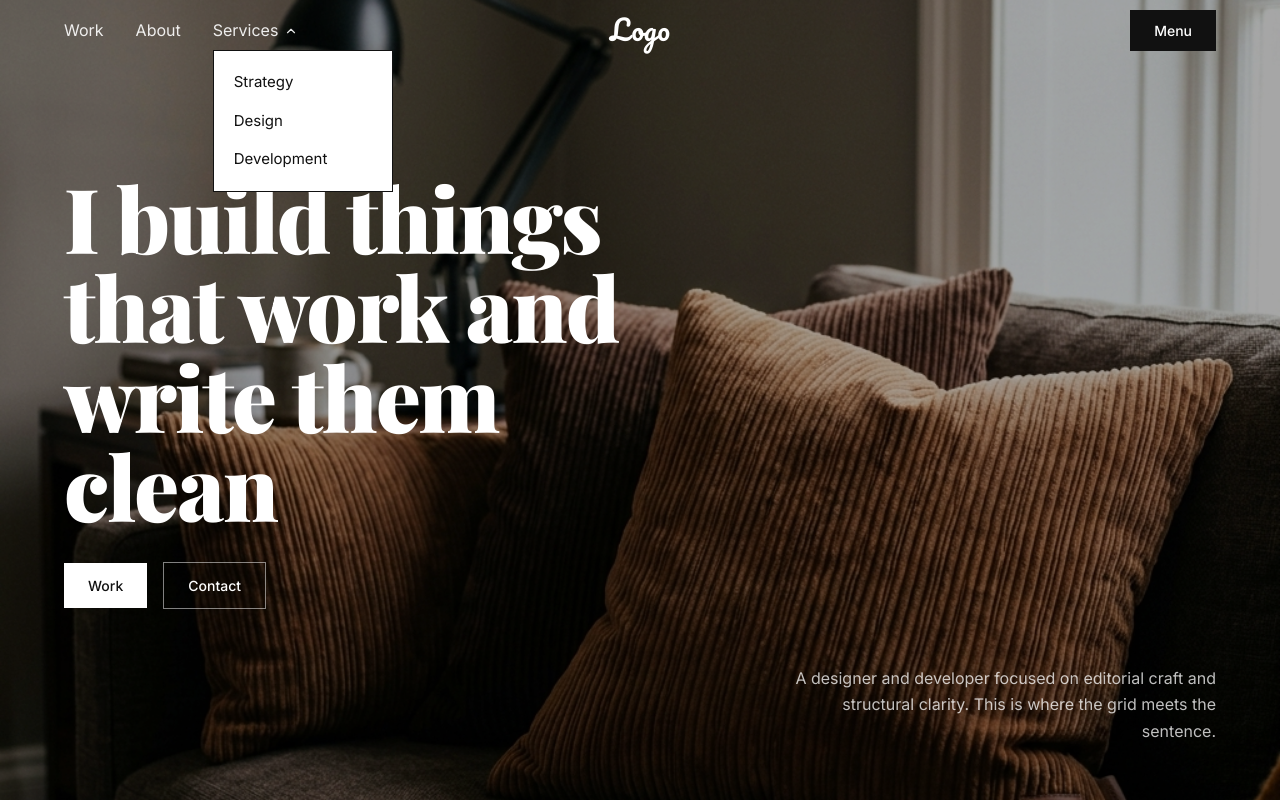
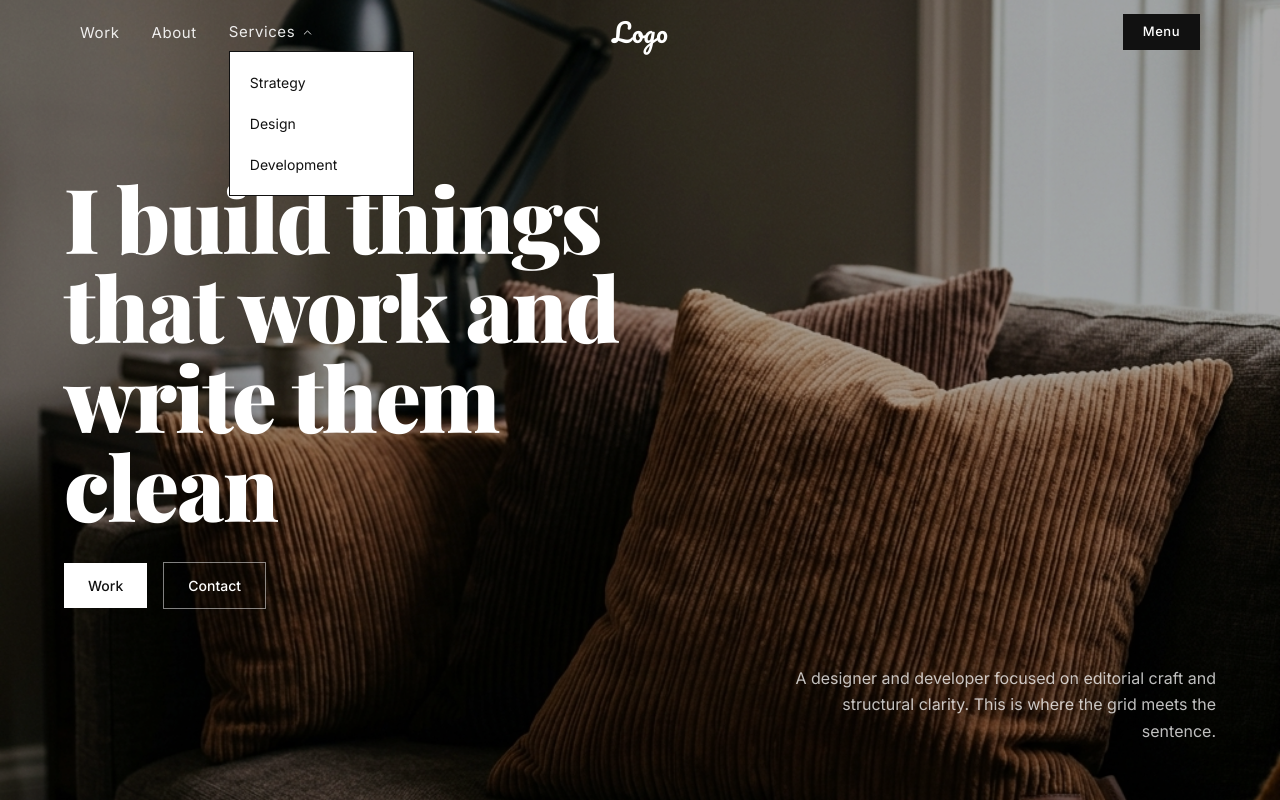
Before and after one commit to kaz-hero123/hilman-portfolio, a Next.js app: page / in a window 1280 px wide. Both pictures are taken after a click on the button "Services". Shown: the top 800 px of the page. Built offline with nearby package versions, Linux system fonts and the light colour scheme.

Commit message:
feat: implement responsive global navigation and services dropdown

```diff
--- a/src/components/Nav.tsx
+++ b/src/components/Nav.tsx
@@ -2,47 +2,50 @@
 
 import { useState, useEffect, useRef } from 'react'
 import { ChevronDown } from 'lucide-react'
+import { motion, AnimatePresence } from 'framer-motion'
 import { cn } from '@/lib/utils'
-import { motion, AnimatePresence } from 'framer-motion'
+
+// ─── Data ────────────────────────────────────────────────────────────────────
 
 const navLinks = [
-  { label: 'Work', href: '#projects' },
+  { label: 'Work', href: '#work' },
   { label: 'About', href: '#about' },
 ]
 
 const serviceItems = [
   { label: 'Strategy', href: '#strategy' },
-  { label: 'Design', href: '#design' },
-  { label: 'Development', href: '#development' },
+  { label: 'Design', href: '#craft' },
+  { label: 'Development', href: '#work' },
 ]
+
+// ─── Component ───────────────────────────────────────────────────────────────
 
 export function Nav() {
   const [scrolled, setScrolled] = useState(false)
   const [menuOpen, setMenuOpen] = useState(false)
   const [servicesOpen, setServicesOpen] = useState(false)
+  const [heroHeight, setHeroHeight] = useState(0)
   const servicesRef = useRef<HTMLDivElement>(null)
-  const [heroHeight, setHeroHeight] = useState(0)
 
-  // Track hero section height for color transition
+  // Measure hero for color-flip threshold
   useEffect(() => {
     const hero = document.getElementById('hero')
-    if (hero) {
-      const updateHeight = () => setHeroHeight(hero.offsetHeight)
-      updateHeight()
-      window.addEventListener('resize', updateHeight)
-      return () => window.removeEventListener('resize', updateHeight)
-    }
+    if (!hero) return
+    const update = () => setHeroHeight(hero.offsetHeight)
+    update()
+    window.addEventListener('resize', update)
+    return () => window.removeEventListener('resize', update)
   }, [])
 
+  // Scroll: flip from transparent → white bg once past hero
   useEffect(() => {
-    const onScroll = () => {
-      setScrolled(window.scrollY > heroHeight - 80)
-    }
+    const onScroll = () => setScrolled(window.scrollY > heroHeight - 80)
     window.addEventListener('scroll', onScroll, { passive: true })
-    onScroll() // initial check
+    onScroll()
     return () => window.removeEventListener('scroll', onScroll)
   }, [heroHeight])
 
+  // Close mobile menu above md breakpoint
   useEffect(() => {
     const onResize = () => {
       if (window.innerWidth >= 768) setMenuOpen(false)
@@ -51,83 +54,91 @@ export function Nav() {
     return () => window.removeEventListener('resize', onResize)
   }, [])
 
+  // Body scroll lock
   useEffect(() => {
     document.body.style.overflow = menuOpen ? 'hidden' : ''
-    return () => { document.body.style.overflow = '' }
+    return () => {
+      document.body.style.overflow = ''
+    }
   }, [menuOpen])
 
+  // Close services dropdown on outside click
   useEffect(() => {
-    const handleClick = (e: MouseEvent) => {
-      if (servicesRef.current && !servicesRef.current.contains(e.target as Node)) {
+    const handler = (e: MouseEvent) => {
+      if (
+        servicesRef.current &&
+        !servicesRef.current.contains(e.target as Node)
+      ) {
         setServicesOpen(false)
       }
     }
-    document.addEventListener('mousedown', handleClick)
-    return () => document.removeEventListener('mousedown', handleClick)
+    document.addEventListener('mousedown', handler)
+    return () => document.removeEventListener('mousedown', handler)
   }, [])
 
-  const handleLinkClick = () => {
+  const closeAll = () => {
     setMenuOpen(false)
     setServicesOpen(false)
   }
 
-  // When over hero = white text; when scrolled past = dark text on light bg
-  const overHero = !scrolled
+  const onHero = !scrolled
 
   return (
     <>
+      {/* ── Fixed header ────────────────────────────────────────────────── */}
       <header
         className={cn(
           'fixed top-0 left-0 right-0 z-50 transition-all duration-300',
           scrolled
-            ? 'bg-[#E8E4DE] border-b border-[#D5D0C8]'
-            : 'bg-transparent',
+            ? 'bg-white/95 backdrop-blur-sm border-b border-ash'
+            : 'bg-transparent'
         )}
       >
         <nav
-          className="max-w-[1400px] mx-auto px-6 md:px-12 lg:px-16 h-[60px] flex items-center"
+          className="max-w-[1400px] mx-auto px-6 md:px-12 lg:px-20 h-16 flex items-center"
           aria-label="Main navigation"
         >
-          {/* Left: Nav Links */}
+          {/* ── Left: nav links + services dropdown ──────────────────── */}
           <ul className="hidden md:flex items-center gap-8" role="list">
             {navLinks.map((link) => (
               <li key={link.href}>
                 <a
                   href={link.href}
+                  onClick={closeAll}
                   className={cn(
-                    'font-body text-[16px] font-normal transition-colors duration-300 focus-ring',
-                    overHero
+                    'font-body text-[15px] font-normal tracking-wide transition-colors duration-200 focus-ring link-draw',
+                    onHero
                       ? 'text-white/90 hover:text-white'
-                      : 'text-ink hover:text-ink/70',
+                      : 'text-ink hover:text-ink/60'
                   )}
-                  onClick={handleLinkClick}
                 >
                   {link.label}
                 </a>
               </li>
             ))}
 
-            {/* Services Dropdown */}
+            {/* Services dropdown */}
             <li>
               <div ref={servicesRef} className="relative">
                 <button
                   type="button"
                   onClick={() => setServicesOpen((v) => !v)}
+                  aria-expanded={servicesOpen}
+                  aria-haspopup="true"
                   className={cn(
-                    'flex items-center gap-1.5 font-body text-[16px] font-normal transition-colors duration-300 focus-ring',
-                    overHero
+                    'flex items-center gap-1.5 font-body text-[15px] font-normal tracking-wide transition-colors duration-200 focus-ring',
+                    onHero
                       ? 'text-white/90 hover:text-white'
-                      : 'text-ink hover:text-ink/70',
+                      : 'text-ink hover:text-ink/60'
                   )}
-                  aria-expanded={servicesOpen}
                 >
                   Services
                   <ChevronDown
-                    size={14}
-                    strokeWidth={2}
+                    size={13}
+                    strokeWidth={1.75}
                     className={cn(
-                      'transition-transform duration-200 mt-0.5',
-                      servicesOpen && 'rotate-180',
+                      'transition-transform duration-200 mt-[1px]',
+                      servicesOpen && 'rotate-180'
                     )}
                   />
                 </button>
@@ -135,19 +146,19 @@ export function Nav() {
                 <AnimatePresence>
                   {servicesOpen && (
                     <motion.div
-                      initial={{ opacity: 0, y: -4 }}
+                      initial={{ opacity: 0, y: -6 }}
                       animate={{ opacity: 1, y: 0 }}
-                      exit={{ opacity: 0, y: -4 }}
+                      exit={{ opacity: 0, y: -6 }}
                       transition={{ duration: 0.15, ease: 'easeOut' }}
-                      className="absolute top-full left-0 mt-2 bg-white border border-ink min-w-[180px]"
+                      className="absolute top-full left-0 mt-2 bg-white border border-ink min-w-[185px]"
                     >
-                      <ul className="py-3" role="list">
+                      <ul className="py-2.5" role="list">
                         {serviceItems.map((item) => (
                           <li key={item.href}>
                             <a
                               href={item.href}
-                              className="block px-5 py-2 font-body text-[15px] text-ink hover:text-ink/60 transition-colors"
-                              onClick={handleLinkClick}
+                              onClick={closeAll}
+                              className="block px-5 py-2.5 font-body text-[14px] text-ink hover:text-ink/50 transition-colors duration-150"
                             >
                               {item.label}
                             </a>
@@ -161,21 +172,21 @@ export function Nav() {
             </li>
           </ul>
 
-          {/* Center: Logo — script font, absolutely positioned */}
+          {/* ── Center: Logo — script font, absolutely centred ────────── */}
           <a
             href="#hero"
+            onClick={closeAll}
             className={cn(
-              'absolute left-1/2 -translate-x-1/2 font-script text-[28px] transition-colors duration-300 focus-ring',
-              overHero
-                ? 'text-white hover:text-white/80'
-                : 'text-ink hover:text-ink/70',
+              'absolute left-1/2 -translate-x-1/2 font-script text-[26px] leading-none transition-colors duration-200 focus-ring',
+              onHero
+                ? 'text-white hover:text-white/75'
+                : 'text-ink hover:text-ink/60'
             )}
-            onClick={handleLinkClick}
           >
             Logo
           </a>
 
-          {/* Right: Menu button — solid black rectangle */}
+          {/* ── Right: Menu button — solid black pill ─────────────────── */}
           <div className="ml-auto">
             <button
               type="button"
@@ -183,7 +194,7 @@ export function Nav() {
               aria-expanded={menuOpen}
               aria-controls="mobile-menu"
               onClick={() => setMenuOpen((v) => !v)}
-              className="bg-ink text-white font-body text-[14px] font-medium px-6 py-2.5 hover:bg-ink/85 transition-colors duration-200 focus-ring"
+              className="font-body text-[13px] font-medium tracking-wide px-5 py-2 bg-ink text-white hover:bg-ink/80 transition-colors duration-200 focus-ring"
             >
               {menuOpen ? 'Close' : 'Menu'}
             </button>
@@ -191,7 +202,7 @@ export function Nav() {
         </nav>
       </header>
 
-      {/* Full-screen Menu Overlay */}
+      {/* ── Full-screen mobile / menu overlay ─────────────────────────── */}
       <AnimatePresence>
         {menuOpen && (
           <motion.div
@@ -202,35 +213,37 @@ export function Nav() {
             initial={{ opacity: 0 }}
             animate={{ opacity: 1 }}
             exit={{ opacity: 0 }}
-            transition={{ duration: 0.25 }}
+            transition={{ duration: 0.2 }}
             className="fixed inset-0 z-40"
           >
+            {/* Backdrop */}
             <div
-              className="absolute inset-0 bg-ink/10 backdrop-blur-sm"
-              onClick={handleLinkClick}
+              className="absolute inset-0 bg-black/10 backdrop-blur-[2px]"
+              onClick={closeAll}
               aria-hidden="true"
             />
 
+            {/* Drawer */}
             <motion.div
-              initial={{ y: -16, opacity: 0 }}
+              initial={{ y: -12, opacity: 0 }}
               animate={{ y: 0, opacity: 1 }}
-              exit={{ y: -16, opacity: 0 }}
-              transition={{ duration: 0.25, ease: [0.25, 0.46, 0.45, 0.94] }}
-              className="absolute top-[60px] right-0 left-0 bg-paper border-b border-line"
+              exit={{ y: -12, opacity: 0 }}
+              transition={{ duration: 0.22, ease: [0.25, 0.46, 0.45, 0.94] }}
+              className="absolute top-16 left-0 right-0 bg-white border-b border-ash"
             >
-              <div className="max-w-[1400px] mx-auto px-6 md:px-12 lg:px-16">
-                <ul className="py-6 space-y-1" role="list">
+              <div className="max-w-[1400px] mx-auto px-6 md:px-12 lg:px-20">
+                <ul className="py-6 space-y-0" role="list">
                   {navLinks.map((link, i) => (
                     <motion.li
                       key={link.href}
-                      initial={{ opacity: 0, x: -12 }}
+                      initial={{ opacity: 0, x: -10 }}
                       animate={{ opacity: 1, x: 0 }}
-                      transition={{ delay: 0.05 * i, duration: 0.25 }}
+                      transition={{ delay: 0.04 * i, duration: 0.2 }}
                     >
                       <a
                         href={link.href}
-                        className="block font-body text-[18px] text-ink hover:text-dust py-3 border-b border-line/40 transition-colors focus-ring"
-                        onClick={handleLinkClick}
+                        onClick={closeAll}
+                        className="block font-body text-[17px] text-ink hover:text-ink/50 py-3.5 border-b border-ash transition-colors focus-ring"
                       >
                         {link.label}
                       </a>
@@ -238,20 +251,20 @@ export function Nav() {
                   ))}
 
                   <motion.li
-                    initial={{ opacity: 0, x: -12 }}
+                    initial={{ opacity: 0, x: -10 }}
                     animate={{ opacity: 1, x: 0 }}
-                    transition={{ delay: 0.1, duration: 0.25 }}
+                    transition={{ delay: 0.08, duration: 0.2 }}
                   >
-                    <span className="block font-body text-[18px] text-ink py-3 border-b border-line/40">
+                    <span className="block font-body text-[17px] text-ink py-3.5 border-b border-ash">
                       Services
                     </span>
-                    <ul className="pl-4 py-2 space-y-0.5">
+                    <ul className="pl-5 pb-1 pt-1 space-y-0">
                       {serviceItems.map((item) => (
                         <li key={item.href}>
                           <a
                             href={item.href}
-                            className="block font-body text-[15px] text-dust hover:text-ink py-2 transition-colors focus-ring"
-                            onClick={handleLinkClick}
+                            onClick={closeAll}
+                            className="block font-body text-[14px] text-dim hover:text-ink py-2 transition-colors focus-ring"
                           >
                             {item.label}
                           </a>
@@ -261,14 +274,15 @@ export function Nav() {
                   </motion.li>
 
                   <motion.li
-                    initial={{ opacity: 0, x: -12 }}
+                    initial={{ opacity: 0, x: -10 }}
                     animate={{ opacity: 1, x: 0 }}
-                    transition={{ delay: 0.15, duration: 0.25 }}
+                    transition={{ delay: 0.12, duration: 0.2 }}
                     className="pt-4"
                   >
                     <a
                       href="mailto:hilmannidal@gmail.com"
-                      className="inline-block font-body text-[14px] font-medium text-white bg-ink px-6 py-3 hover:bg-ink/85 transition-colors focus-ring"
+                      onClick={closeAll}
+                      className="inline-block font-body text-[13px] font-medium text-white bg-ink px-6 py-2.5 hover:bg-ink/80 transition-colors focus-ring"
                     >
                       Hire me
                     </a>
```
